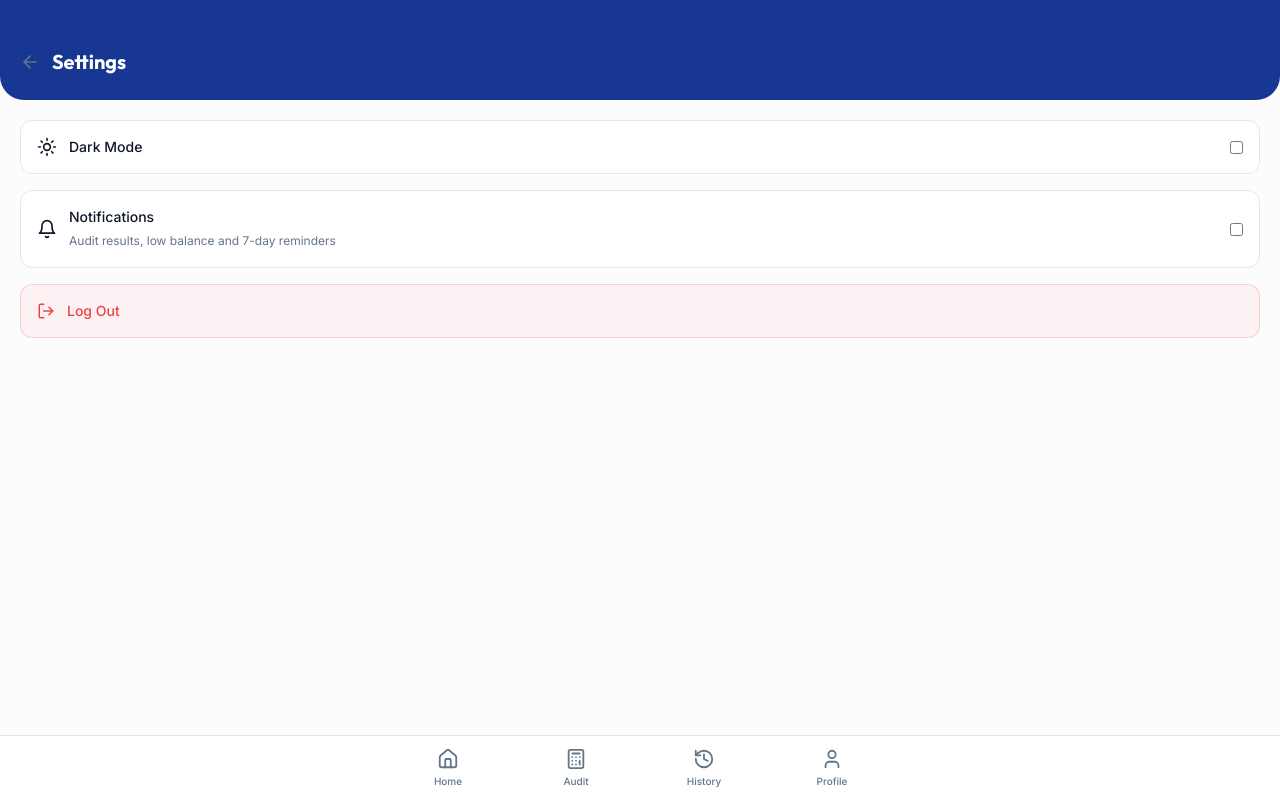
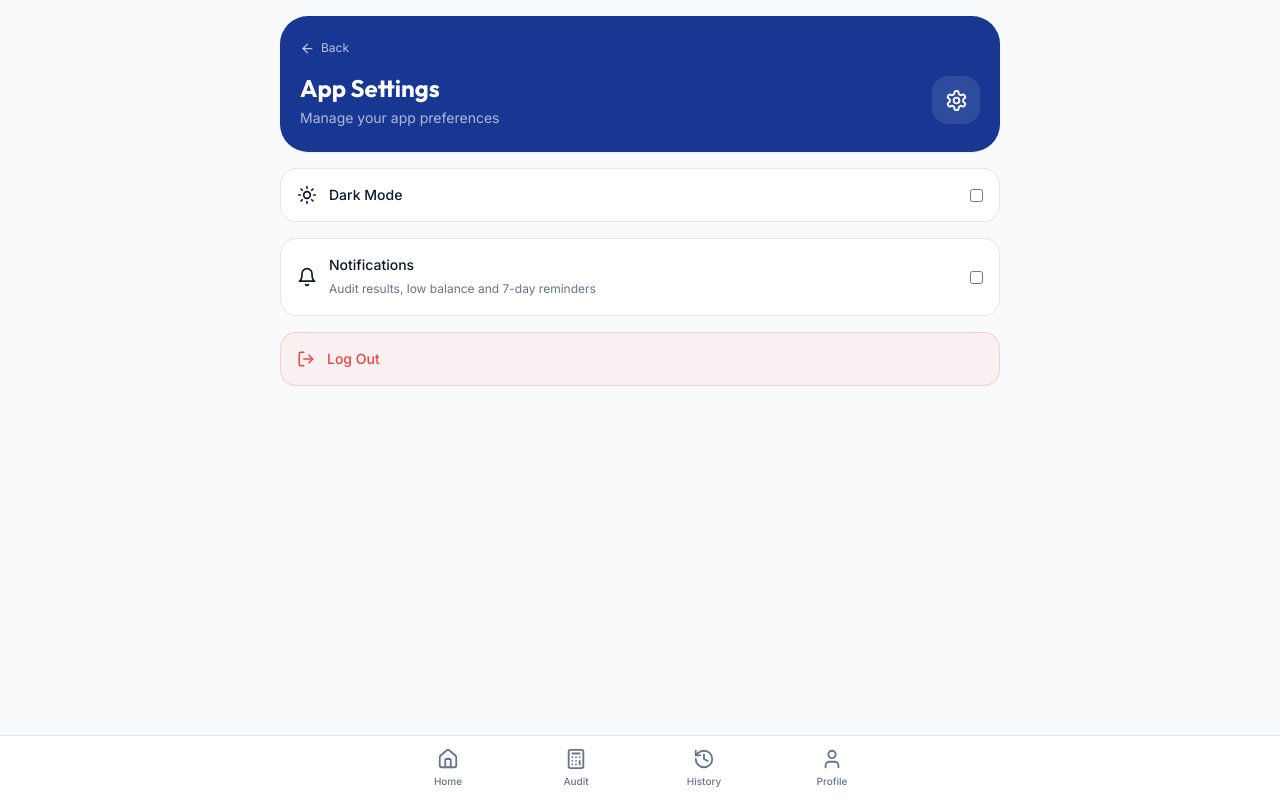
Before and after one commit to Yo-Gene/smart-bill-checker-main, a React (Vite) app: page /#/settings in a window 1280 px wide. Built offline with nearby package versions, Linux system fonts and the light colour scheme; the HTML template or start-up script is replaced by a standard one.

Commit message:
Redesign app settings header

```diff
--- a/src/pages/Settings.tsx
+++ b/src/pages/Settings.tsx
@@ -1,7 +1,7 @@
 import { useState, useEffect, useContext } from "react";
 import { useNavigate } from "react-router-dom";
 import { motion } from "framer-motion";
-import { Sun, Moon, Bell, LogOut, ArrowLeft } from "lucide-react";
+import { Sun, Moon, Bell, LogOut, ArrowLeft, Settings as SettingsIcon } from "lucide-react";
 import { ThemeContext } from "@/contexts/ThemeContext";
 import { toast } from "react-hot-toast";
 import {
@@ -21,27 +21,19 @@ const Settings = () => {
   const navigate = useNavigate();
   const { darkMode, setDarkMode } = useContext(ThemeContext);
 
-  const [settings, setSettings] = useState<AppSettings>({
-    darkMode,
-    notifications: false,
-  });
+  const [settings, setSettings] = useState<AppSettings>({ darkMode, notifications: false });
 
   useEffect(() => {
     try {
       const saved = localStorage.getItem(STORAGE_KEY);
       if (!saved) return;
-
       const parsed = JSON.parse(saved) as Partial<AppSettings>;
-      const canNotify =
-        notificationSupported() && Notification.permission === "granted";
-
+      const canNotify = notificationSupported() && Notification.permission === "granted";
       setSettings({
         darkMode: typeof parsed.darkMode === "boolean" ? parsed.darkMode : darkMode,
         notifications: parsed.notifications === true && canNotify,
       });
-    } catch {
-      // Ignore malformed saved settings and use defaults.
-    }
+    } catch {}
   }, [darkMode]);
 
   useEffect(() => {
@@ -60,28 +52,16 @@ const Settings = () => {
       toast.success("Notifications disabled");
       return;
     }
-
     if (!notificationSupported()) {
       toast.error("This browser does not support notifications");
       return;
     }
-
     const permission = await requestNotificationPermission();
-
     if (permission === "granted") {
       setSettings((current) => ({ ...current, notifications: true }));
-      // Persist immediately so the confirmation notification can read the setting.
-      localStorage.setItem(
-        STORAGE_KEY,
-        JSON.stringify({ ...settings, notifications: true })
-      );
+      localStorage.setItem(STORAGE_KEY, JSON.stringify({ ...settings, notifications: true }));
       toast.success("Notifications enabled");
-      setTimeout(() => {
-        sendAppNotification(
-          "Notifications enabled",
-          "MeterGuard can now alert you about audit results, low balance and audit reminders."
-        );
-      }, 100);
+      setTimeout(() => sendAppNotification("Notifications enabled", "MeterGuard can now alert you about audit results, low balance and audit reminders."), 100);
     } else if (permission === "denied") {
       toast.error("Notification permission was blocked in your browser settings");
     } else {
@@ -97,20 +77,25 @@ const Settings = () => {
   };
 
   return (
-    <div className={`min-h-screen pb-24 ${darkMode ? "bg-gray-900" : "bg-background"}`}>
-      <div className={`bg-secondary px-5 pt-12 pb-6 rounded-b-3xl flex items-center gap-3 ${darkMode ? "bg-gray-800" : "bg-secondary"}`}>
-        <button onClick={() => navigate(-1)} className="text-muted-foreground">
-          <ArrowLeft size={20} />
+    <div className={`min-h-screen pb-24 ${darkMode ? "bg-gray-900" : "bg-muted/30"}`}>
+      <div className="px-4 sm:px-6 pt-[calc(env(safe-area-inset-top)+1rem)] max-w-3xl mx-auto">
+        <header className={`${darkMode ? "bg-gray-800" : "bg-secondary"} rounded-[28px] px-5 py-6 shadow-sm`}>
+          <button onClick={() => navigate(-1)} className="flex items-center gap-1.5 text-secondary-foreground/70 text-xs mb-4">
+            <ArrowLeft size={15} /> Back
           </button>
-        <h1 className="text-xl font-bold text-secondary-foreground font-display">Settings</h1>
+          <div className="flex items-center justify-between gap-4">
+            <div>
+              <h1 className="text-2xl font-bold text-secondary-foreground font-display">App Settings</h1>
+              <p className="text-secondary-foreground/65 text-sm mt-1">Manage your app preferences</p>
             </div>
+            <div className="w-12 h-12 rounded-2xl bg-secondary-foreground/10 flex items-center justify-center">
+              <SettingsIcon size={23} className="text-secondary-foreground" />
+            </div>
+          </div>
+        </header>
 
-      <div className="px-5 mt-5 space-y-4">
-        <motion.div
-          whileTap={{ scale: 0.97 }}
-          className="w-full bg-card rounded-xl border border-border p-4 flex items-center justify-between cursor-pointer"
-          onClick={toggleDarkMode}
-        >
+        <div className="mt-4 space-y-4">
+          <motion.div whileTap={{ scale: 0.97 }} className="w-full bg-card rounded-2xl border border-border p-4 flex items-center justify-between cursor-pointer" onClick={toggleDarkMode}>
             <div className="flex items-center gap-3">
               {settings.darkMode ? <Moon size={20} /> : <Sun size={20} />}
               <span className="text-sm font-medium text-foreground">Dark Mode</span>
@@ -118,31 +103,22 @@ const Settings = () => {
             <input type="checkbox" checked={settings.darkMode} readOnly className="cursor-pointer" />
           </motion.div>
 
-        <motion.div
-          whileTap={{ scale: 0.97 }}
-          className="w-full bg-card rounded-xl border border-border p-4 flex items-center justify-between cursor-pointer"
-          onClick={toggleNotifications}
-        >
+          <motion.div whileTap={{ scale: 0.97 }} className="w-full bg-card rounded-2xl border border-border p-4 flex items-center justify-between cursor-pointer" onClick={toggleNotifications}>
             <div className="flex items-center gap-3">
               <Bell size={20} />
               <div className="text-left">
                 <span className="text-sm font-medium text-foreground block">Notifications</span>
-              <span className="text-xs text-muted-foreground">
-                Audit results, low balance and 7-day reminders
-              </span>
+                <span className="text-xs text-muted-foreground">Audit results, low balance and 7-day reminders</span>
               </div>
             </div>
             <input type="checkbox" checked={settings.notifications} readOnly className="cursor-pointer" />
           </motion.div>
 
-        <motion.button
-          whileTap={{ scale: 0.97 }}
-          className="w-full bg-destructive/5 rounded-xl border border-destructive/20 p-4 flex items-center gap-3 mt-4 hover:bg-destructive/10 transition"
-          onClick={handleLogout}
-        >
+          <motion.button whileTap={{ scale: 0.97 }} className="w-full bg-destructive/5 rounded-2xl border border-destructive/20 p-4 flex items-center gap-3 mt-4 hover:bg-destructive/10 transition" onClick={handleLogout}>
             <LogOut size={18} className="text-destructive" />
             <span className="text-sm font-medium text-destructive">Log Out</span>
           </motion.button>
+        </div>
       </div>
     </div>
   );
```
Lines whose indentation alone changed are shown as unchanged.
